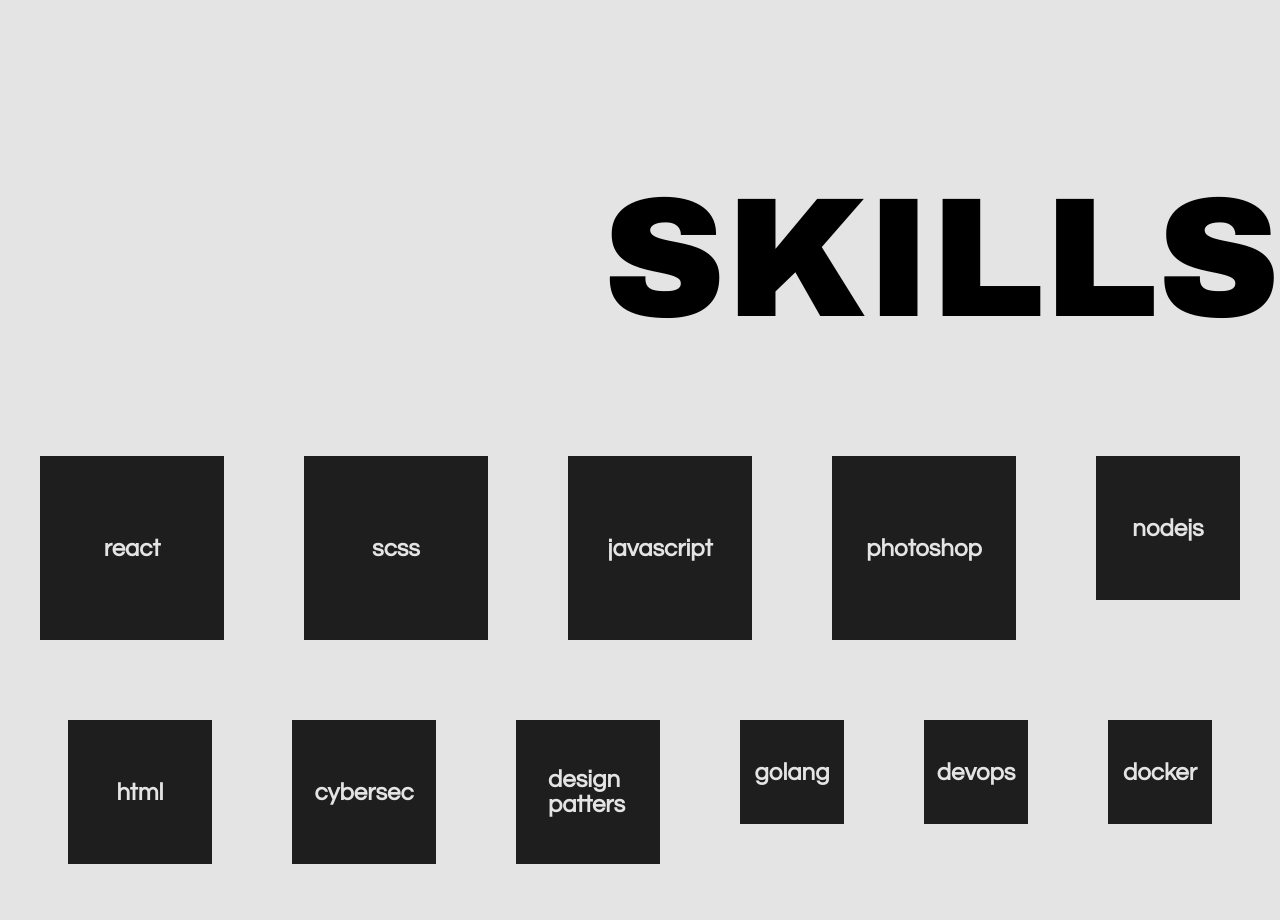
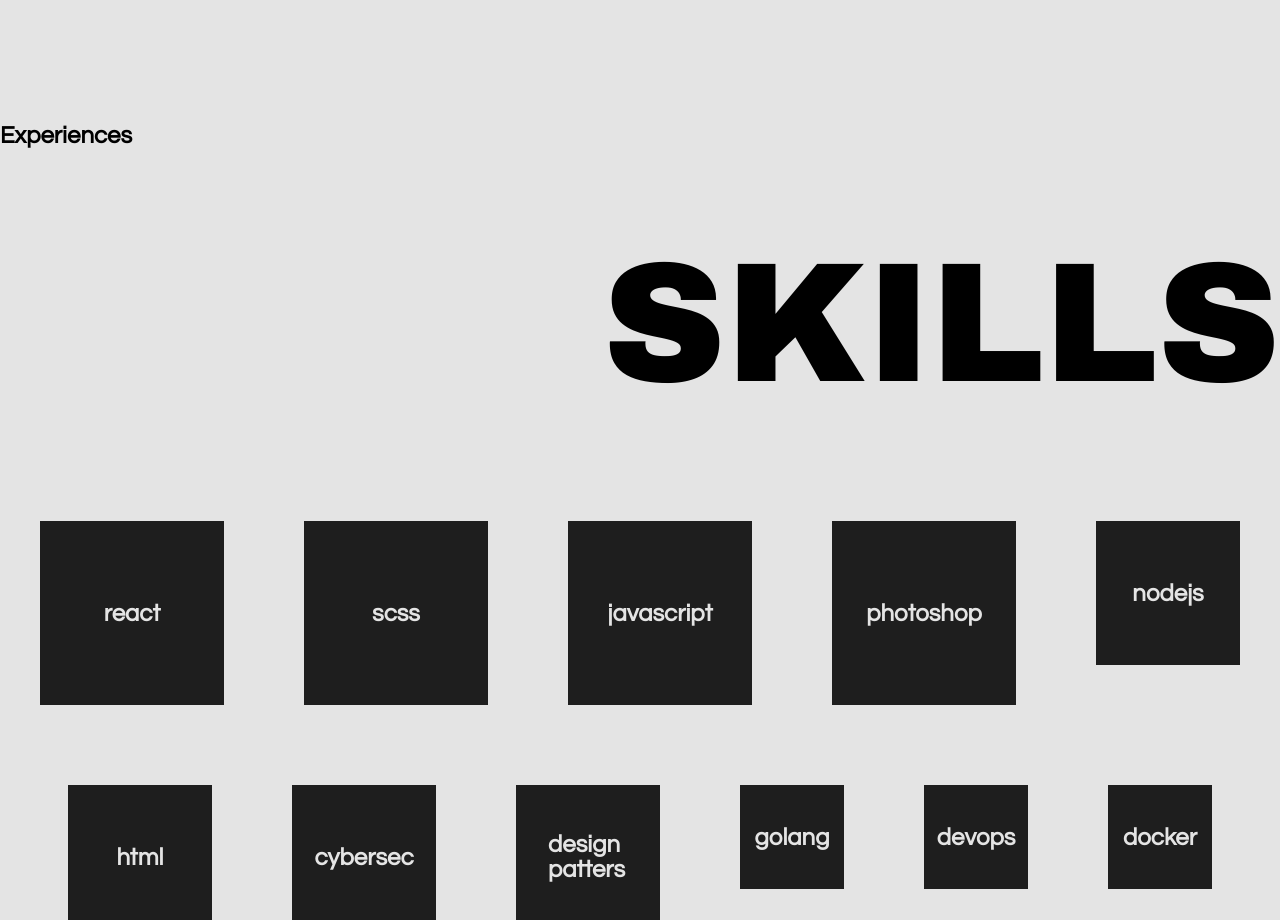
Before and after one commit to kristof-nyr/kristof-nyr.github.io, a React (Create React App) app: page / in a window 1280 px wide. Shown: the part 2872-3792 px from the top of the page. Built offline with nearby package versions, Linux system fonts and the light colour scheme.

Commit message:
Prepared Experiences component - React

```diff
--- a/src/App.js
+++ b/src/App.js
@@ -4,6 +4,7 @@ import Motto from "./components/Motto";
 import About from "./components/About";
 import Skills from "./components/Skills";
 import Contact from "./components/Contact";
+import Experiences from "./components/Experiences"
 import { LanguageProvider } from "./components/LanguageContext"
 
 function App() {
@@ -21,6 +22,9 @@ function App() {
           <section id="about">
             <About />
           </section>
+          <section id="experiences">
+            <Experiences />
+          </section>
           <section id="skills">
             <Skills />
           </section>
--- a/src/components/Experiences.jsx
+++ b/src/components/Experiences.jsx
@@ -0,0 +1,11 @@
+import React from "react";
+
+const Experiences = () => {
+    return (
+        <div>
+            <h1>Experiences</h1>
+        </div>
+    )
+}
+
+export default Experiences
```
